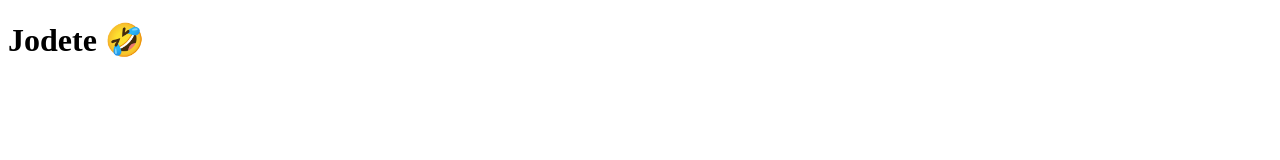
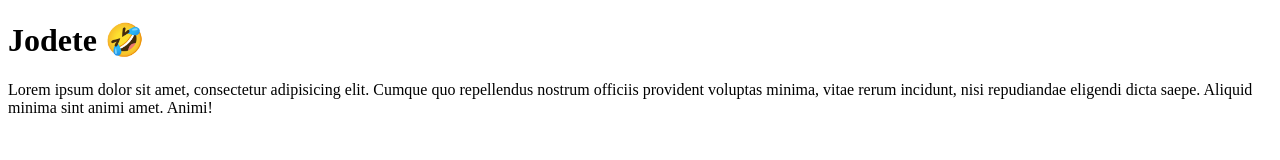
Before and after one commit to sebastianzapatar/nombrerepo, a plain HTML site: page index.html in a window 1280 px wide. Drawn offline with Linux system fonts and the light colour scheme.

Commit message:
Se crea la nueva rama y un parrafo para pruebas

```diff
--- a/index.html
+++ b/index.html
@@ -7,5 +7,6 @@
 </head>
 <body>
     <h1>Jodete 🤣</h1>
+    <p>Lorem ipsum dolor sit amet, consectetur adipisicing elit. Cumque quo repellendus nostrum officiis provident voluptas minima, vitae rerum incidunt, nisi repudiandae eligendi dicta saepe. Aliquid minima sint animi amet. Animi!</p>
 </body>
 </html>
```
